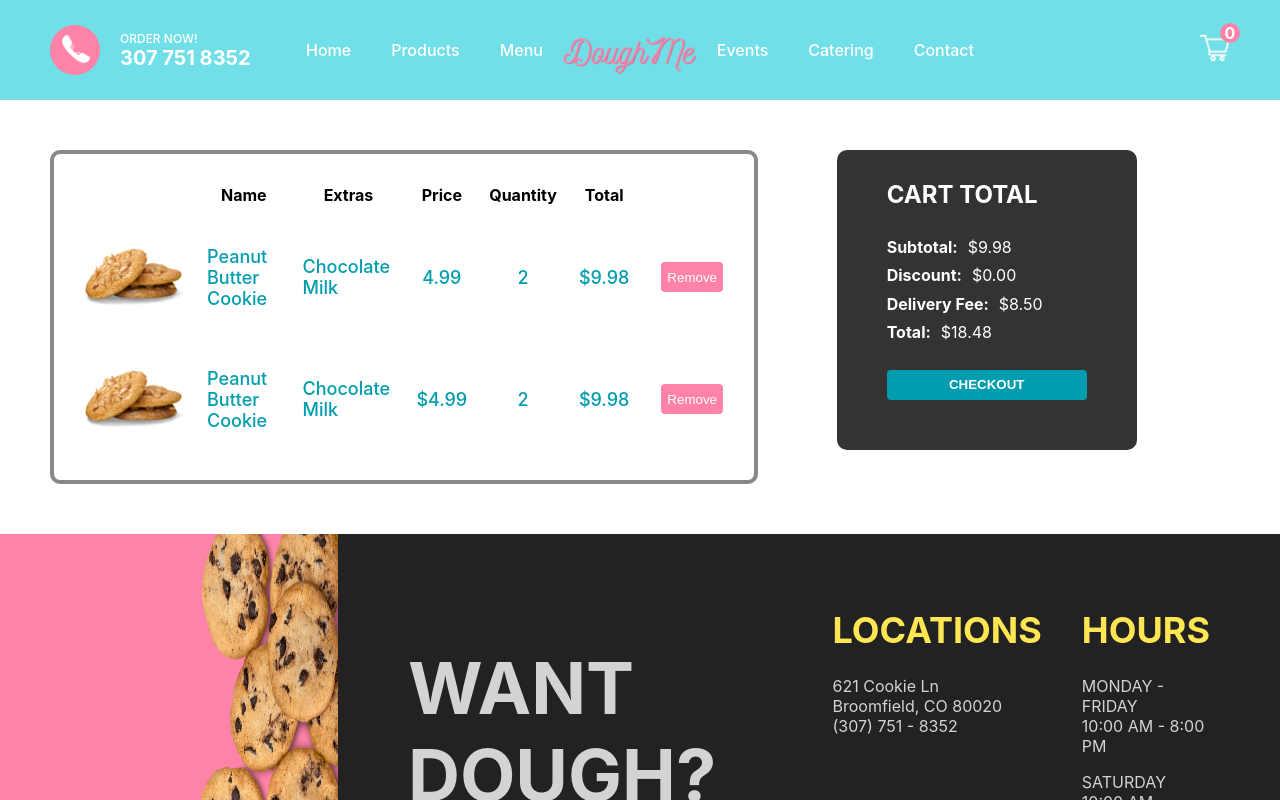
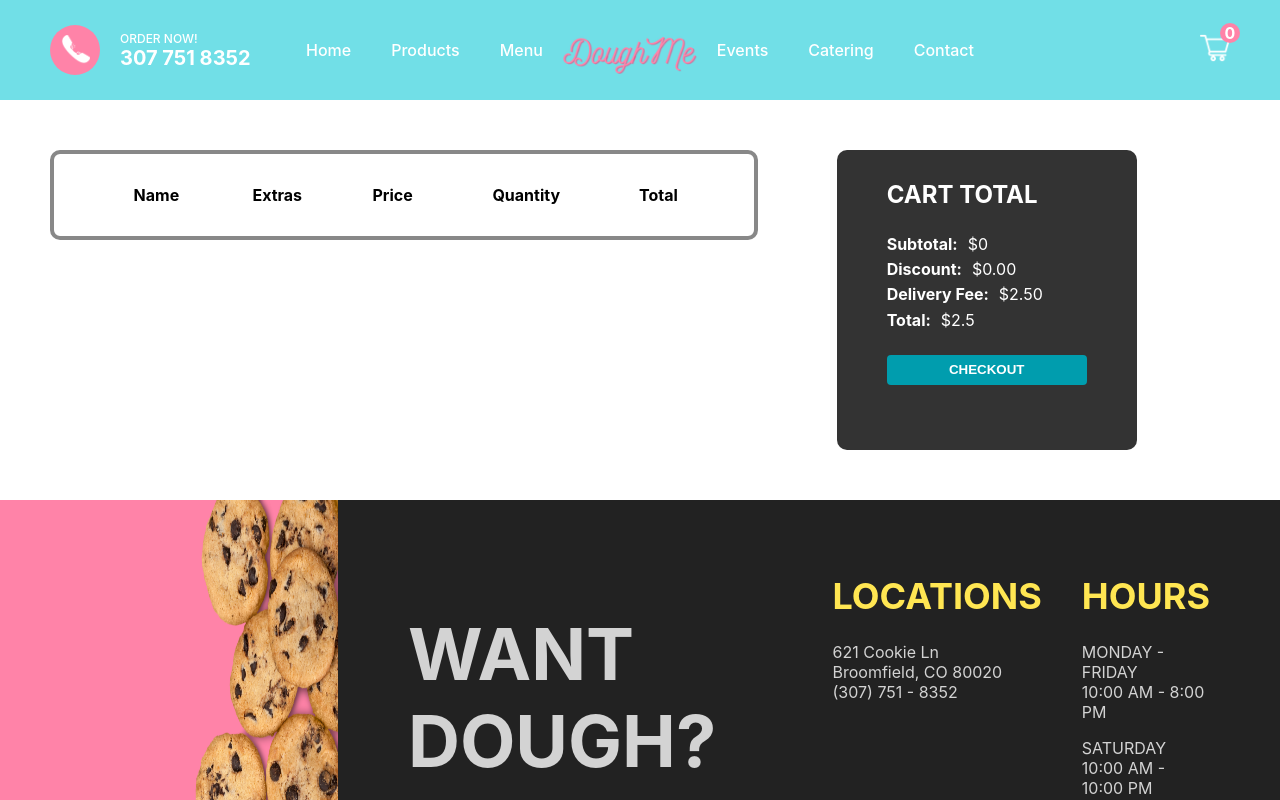
Before and after one commit to iam-saeed/cookie-delivery-app, a Next.js app: page /Cart in a window 1280 px wide. Shown: the top 800 px of the page. Built offline with nearby package versions, Linux system fonts and the light colour scheme.

Commit message:
added reactjs paypal library

```diff
--- a/package.json
+++ b/package.json
@@ -8,6 +8,7 @@
     "lint": "next lint"
   },
   "dependencies": {
+    "@paypal/react-paypal-js": "^7.5.0",
     "@reduxjs/toolkit": "^1.7.1",
     "axios": "^0.24.0",
     "mongoose": "^6.1.5",
--- a/pages/Cart.jsx
+++ b/pages/Cart.jsx
@@ -1,8 +1,71 @@
 import React from 'react';
 import Image from 'next/image';
 import styles from '../styles/Cart.module.css';
+import { useSelector, useDispatch } from 'react-redux';
+import { useEffect } from "react";
+import {
+    PayPalScriptProvider,
+    PayPalButtons,
+    usePayPalScriptReducer
+} from "@paypal/react-paypal-js";
 
 const Cart = () => {
+    const amount = "2";
+    const currency = "USD";
+    const style = {"layout":"vertical"};
+
+    const ButtonWrapper = ({ currency, showSpinner }) => {
+        // usePayPalScriptReducer can be use only inside children of PayPalScriptProviders
+        // This is the main reason to wrap the PayPalButtons in a new component
+        const [{ options, isPending }, dispatch] = usePayPalScriptReducer();
+
+        useEffect(() => {
+            dispatch({
+                type: "resetOptions",
+                value: {
+                    ...options,
+                    currency: currency,
+                },
+            });
+        }, [currency, showSpinner]);
+
+
+        return (<>
+                { (showSpinner && isPending) && <div className="spinner" /> }
+                <PayPalButtons
+                    style={style}
+                    disabled={false}
+                    forceReRender={[amount, currency, style]}
+                    fundingSource={undefined}
+                    createOrder={(data, actions) => {
+                        return actions.order
+                            .create({
+                                purchase_units: [
+                                    {
+                                        amount: {
+                                            currency_code: currency,
+                                            value: amount,
+                                        },
+                                    },
+                                ],
+                            })
+                            .then((orderId) => {
+                                // Your code here after create the order
+                                return orderId;
+                            });
+                    }}
+                    onApprove={function (data, actions) {
+                        return actions.order.capture().then(function () {
+                            // Your code here after capture the order
+                        });
+                    }}
+                />
+            </>
+        );
+    }
+
+    const dispatch = useDispatch();
+    const cart = useSelector(state => state.cart);
     return (
         <div className={styles.container}>
             <div className={styles.left}>
@@ -16,75 +79,62 @@ const Cart = () => {
                         <th>Total</th>
                         <th></th>
                     </tr>
-                    <tr  className={styles.tr}>
+                    {/*  */}
+                    {cart.products.map((product) => (
+                    <tr  className={styles.tr} key={product._id}>
                         <td>
                             <div className={styles.imgContainer}>
-                            <Image src="/assets/cookie.png" alt="" layout="fill" objectFit="cover" className={styles.img} />
+                            <Image src={product.img} alt="" layout="fill" objectFit="cover" className={styles.img} />
                             </div>
                         </td>
                         <td>
-                            <span className={styles.name}>Peanut Butter Cookie</span>
+                            <span className={styles.name}>{product.title}</span>
                         </td>
                         <td>
-                            <span className={styles.extras}>Chocolate Milk</span>
+                            <span className={styles.extras}>
+                                {/* {product.milkOptions.map((xtra) => (
+                                    <span key={xtra._id}>{xtra.text}</span>
+                                ))} */}
+                                {product.milkOptions.text}
+                            </span>
                         </td>
                         <td>
-                            <span className={styles.price}>4.99</span>
+                            <span className={styles.price}>{product.price}</span>
                         </td>
                         <td>
-                            <span className={styles.quantity}>2</span>
+                            <span className={styles.quantity}>{product.quantity}</span>
                         </td>
                         <td>
-                            <span className={styles.total}>$9.98</span>
+                            <span className={styles.total}>${product.price * product.quantity}</span>
                         </td>
                         <td>
                             <button className={styles.remove}>Remove</button>
                         </td>
 
                     </tr>
-                    <tr  className={styles.tr}>
-                        <td>
-                            <div className={styles.imgContainer}>
-                            <Image src="/assets/cookie.png" alt="" layout="fill" objectFit="cover" className={styles.img} />
-                            </div>
-                        </td>
-                        <td>
-                            <span className={styles.name}>Peanut Butter Cookie</span>
-                        </td>
-                        <td>
-                            <span className={styles.extras}>Chocolate Milk</span>
-                        </td>
-                        <td>
-                            <span className={styles.price}>$4.99</span>
-                        </td>
-                        <td>
-                            <span className={styles.quantity}>2</span>
-                        </td>
-                        <td>
-                            <span className={styles.total}>$9.98</span>
-                        </td>
-                        <td>
-                            <button className={styles.remove}>Remove</button>
-                        </td>
-                    </tr>
+                    ))}
+
                 </table>
             </div>
             <div className={styles.right}>
                 <div className={styles.wrapper}>
                     <h2 className={styles.cartTotal}>CART TOTAL</h2>
                     <div className={styles.totalText}>
-                        <b className={styles.totalTextTitle}>Subtotal:</b>$9.98
+                        <b className={styles.totalTextTitle}>Subtotal:</b>${cart.total}
                     </div>
                     <div className={styles.totalText}>
                         <b className={styles.totalTextTitle}>Discount:</b>$0.00
                     </div>
                     <div className={styles.totalText}>
-                        <b className={styles.totalTextTitle}>Delivery Fee:</b>$8.50
+                        <b className={styles.totalTextTitle}>Delivery Fee:</b>$2.50
                     </div>
                     <div className={styles.totalText}>
-                        <b className={styles.totalTextTitle}>Total:</b>$18.48
+                        <b className={styles.totalTextTitle}>Total:</b>${cart.total + 2.50}
                     </div>
                     <button className={styles.button}>CHECKOUT</button>
+                    <PayPalScriptProvider options={{ "client-id": "test", components: "buttons", currency: "USD", "disable-funding": "paylater", }} >
+				        <ButtonWrapper currency={currency} showSpinner={false} />
+			        </PayPalScriptProvider>
                 </div>
             </div>
         </div>
--- a/pages/product/[id].jsx
+++ b/pages/product/[id].jsx
@@ -65,13 +65,13 @@ const Product = ({ cookie }) => {
                 <div className={styles.milk}>
                     {cookie.milkOptions.map(option => (
                     <div className={styles.option} key={option._id}>
-                        <input onChange={(e) => setQuantity(e.target.value)} type="checkbox" id={option.text} name={option.text} className={styles.checkbox} onChange={(e) => handleChange(e, option)} />
-                        <label htmlFor="w2">{option.text}</label>
+                        <input onChange={(e) => handleChange(e, option)} type="checkbox" id={option.text} name={option.text} className={styles.checkbox} />
+                        <label htmlFor={option.text}>{option.text}</label>
                     </div>
                     ))}
                 </div>
                 <div className={styles.add}>
-                    <input type="number" defaultValue={1} className={styles.quantity} />
+                    <input type="number" defaultValue={1} className={styles.quantity} onChange={(e) => setQuantity(e.target.value)} />
                     <button className={styles.button} onClick={handleClick}>Add to Cart</button>
                 </div>
             </div>
--- a/styles/Cart.module.css
+++ b/styles/Cart.module.css
@@ -97,6 +97,7 @@
     border: none;
     cursor: pointer;
     margin-top: 20px;
+    margin-bottom: 10px;
 }
 
 .remove {
--- a/styles/Navbar.module.css
+++ b/styles/Navbar.module.css
@@ -7,7 +7,7 @@
     justify-content: space-between;
     position: sticky;
     top: 0;
-    z-index: 10;
+    z-index: 1000;
 }
 .item {
     flex: 1;
```
Also changed, not shown: 1 other file (tests, documents, lock files or other folders).
